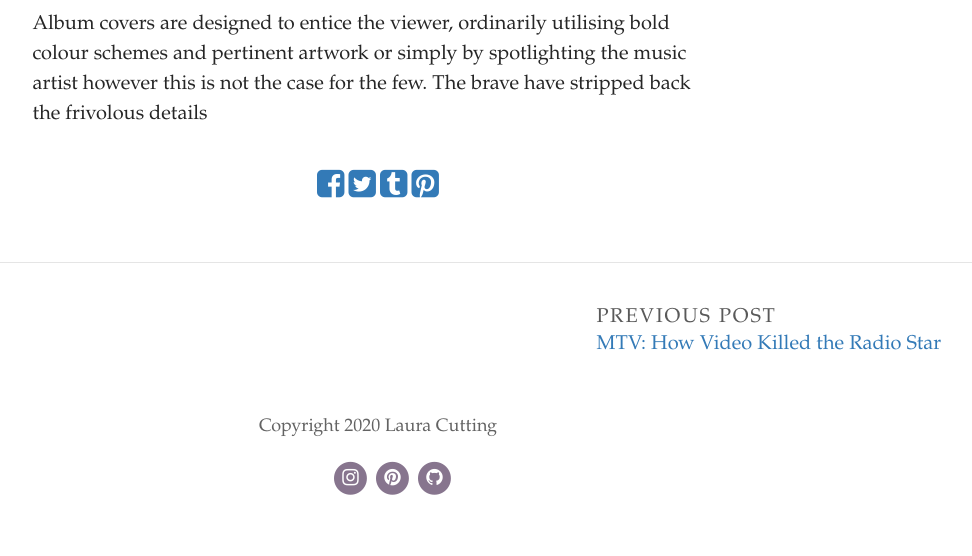
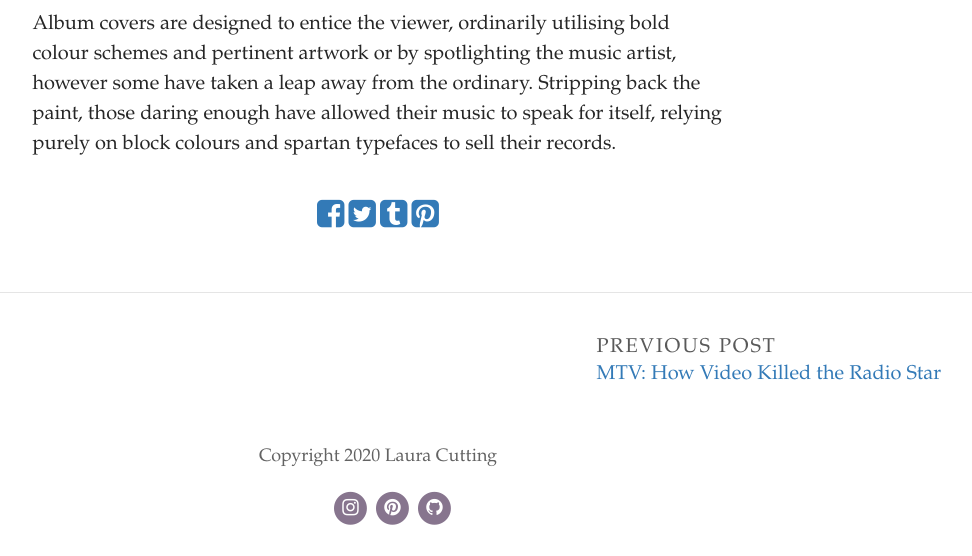
Before and after one commit to lauracutting/typetune, a Jekyll site: the page built from _posts/2020-10-23-minimalist-album-covers.md, in a window 1280 px wide, cut to the strip 344-900 px from the top of the page. Shown: the whole strip, without its empty margins (262-1234 px from the left). Built offline with Jekyll 4.4.1, drawn with Linux system fonts in a browser that asks for light colours; some web fonts are replaced.

Commit message:
Update Post “2020-10-23-minimalist-album-covers”

```diff
--- a/_posts/2020-10-23-minimalist-album-covers.md
+++ b/_posts/2020-10-23-minimalist-album-covers.md
@@ -6,4 +6,4 @@ header_feature_image: ../uploads/rs197_wa_press_13-lpr.jpg
 caption: "George Harrison at the White Album recordings, 1968 "
 comments: true
 ---
-Album covers are designed to entice the viewer, ordinarily utilising bold colour schemes and pertinent artwork or simply by spotlighting the music artist however this is not the case for the few. The brave have stripped back the frivolous details
+Album covers are designed to entice the viewer, ordinarily utilising bold colour schemes and pertinent artwork or by spotlighting the music artist, however some have taken a leap away from the ordinary. Stripping back the paint, those daring enough have allowed their music to speak for itself, relying purely on block colours and spartan typefaces to sell their records.
```
